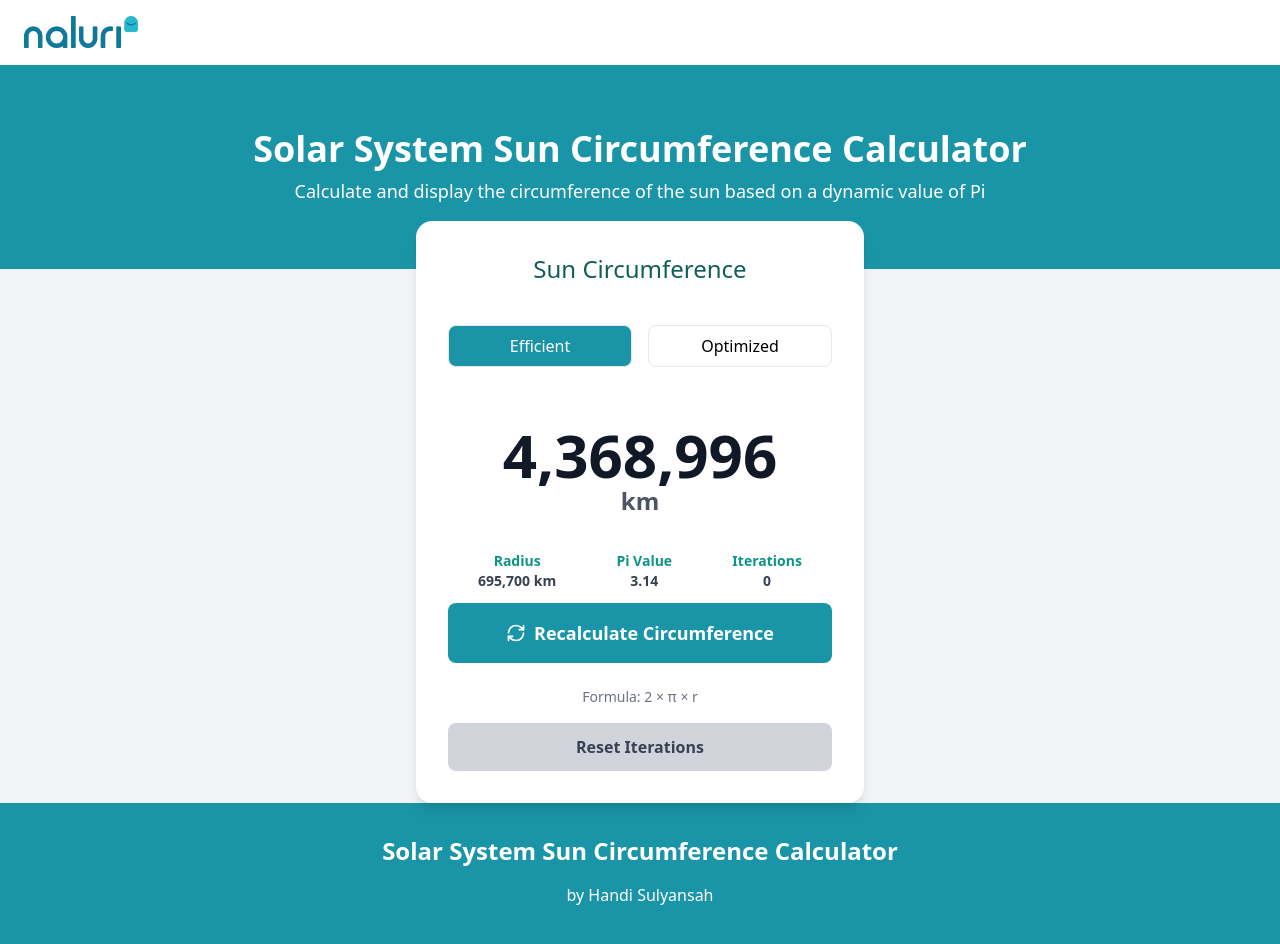
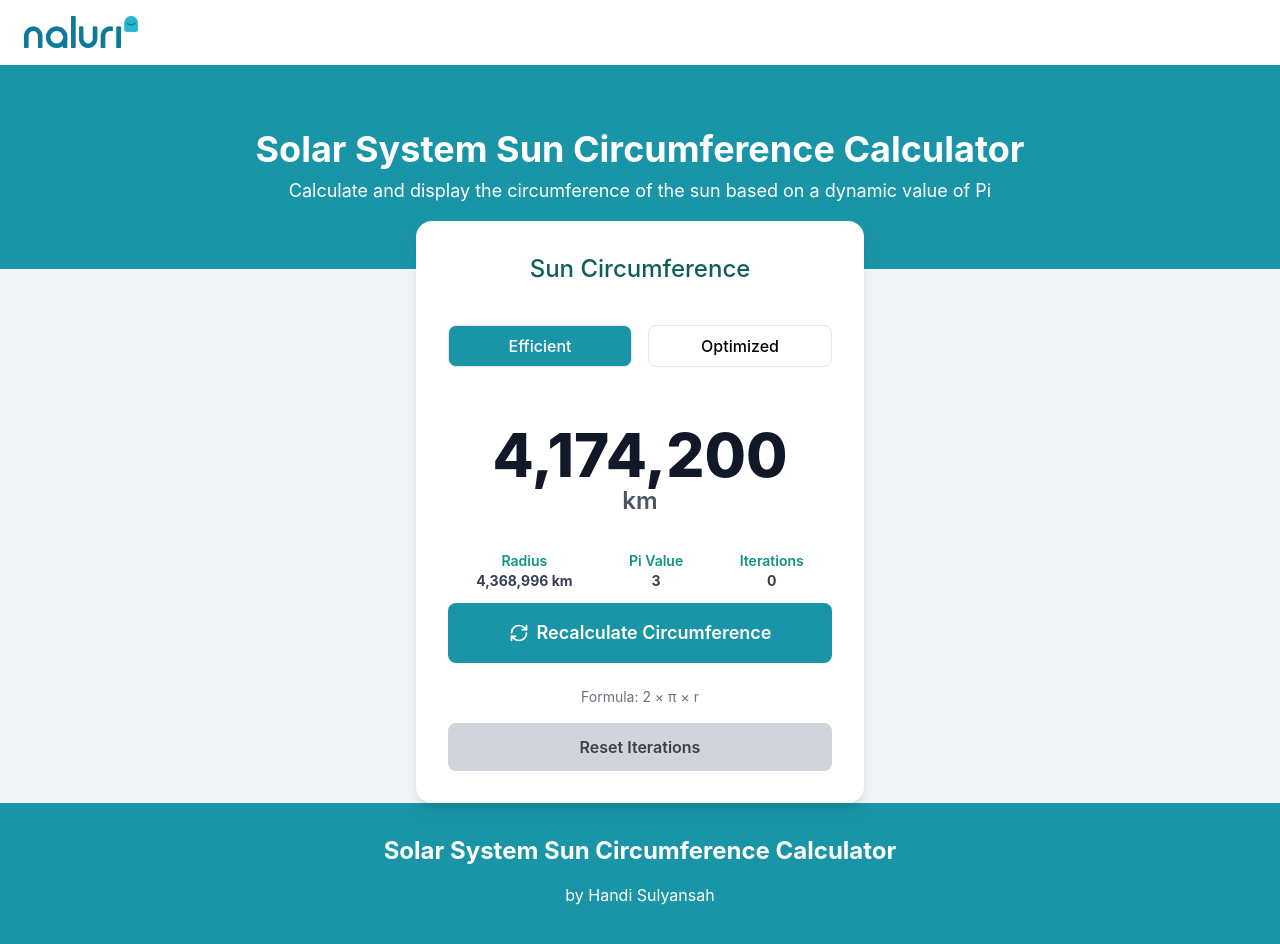
Before and after one commit to ndiyansahh/naluri-space-project, a Next.js app: page / in a window 1280 px wide. Shown: the top 944 px of the page. Built offline with nearby package versions, Linux system fonts and the light colour scheme; no server answers.

Commit message:
pi: dynamic‐load SunCalculator and convert page to server component

```diff
--- a/app/page.tsx
+++ b/app/page.tsx
@@ -1,9 +1,8 @@
-"use client";
-
 import { Navbar } from "@/components/Layout/Navbar";
 import { Section } from "@/components/Layout/Section";
 import { Footer } from "@/components/Layout/Footer";
-import SunCalculator from "@/components/containers/SunCalculator";
+import SunCalculatorLoader from "@/components/containers/SunCalculatorLauder";
+
 
 export default function Home() {
   return (
@@ -11,7 +10,8 @@ export default function Home() {
       <Navbar />
       <Section />
       <div className="flex justify-center -mt-12 px-4 relative z-10">
-        <SunCalculator />
+        <SunCalculatorLoader />
+
       </div>
       <div className="flex-grow"></div>
       <Footer />
--- a/components/containers/SunCalculator.tsx
+++ b/components/containers/SunCalculator.tsx
@@ -3,44 +3,39 @@
 import { useState } from "react";
 import { CircumferenceDisplay } from "@/components/ui/CircumferenceDisplay";
 import { CircumferenceButton } from "@/components/ui/CircumferenceButton";
-import { SUN_RADIUS_KM, PUBLIC_API_KEY } from '@/utils/constants';
+import { useCircumference } from '@/hooks/useCircumference';
 
 export default function SunCalculator() {
   const [toastMessage, setToastMessage] = useState<string>("");
   const [showToast, setShowToast] = useState<boolean>(false);
-  const [piValue, setPiValue] = useState("3.14");
-  const [circumference, setCircumference] = useState<number>(2 * 3.14 * SUN_RADIUS_KM);
-  const [iterations, setIterations] = useState<number>(0);
   const [isLoading, setIsLoading] = useState(false);
   const [mode, setMode] = useState<"efficient" | "optimized">("efficient");
 
-  const radius = SUN_RADIUS_KM;
+  // Custom hook for fetching and caching
+  const { data, mutate, fallbackCircumference } = useCircumference(mode);
+
+  // Derive display values
+  const piValue = data?.pi ?? '—';
+  const iterations = data?.currentIterations ?? 0;
+  const circumference = data?.circumference
+    ? parseFloat(data.circumference)
+    : fallbackCircumference;
+
+  const showToastMessage = (message: string) => {
+    setToastMessage(message);
+    setShowToast(true);
+    setTimeout(() => setShowToast(false), 2500);
+    setTimeout(() => setToastMessage(""), 3000);
+  };
 
   const recalculateCircumference = async () => {
     setIsLoading(true);
     try {
-      const res = await fetch(`/api/circumference?mode=${mode}`, {
-        headers: { 'Authorization': `Bearer ${PUBLIC_API_KEY}` },
-      });
-      if (!res.ok) throw new Error("Failed to fetch");
-      const data = await res.json();
-
-      setPiValue(data.pi);
-      setIterations(data.currentIterations);
-      setCircumference(parseFloat(data.circumference));
-
-      setToastMessage(
-        `Successfully recalculated at iteration ${data.currentIterations}!`
-      );
-      setShowToast(true);
-      setTimeout(() => setShowToast(false), 2500);
-      setTimeout(() => setToastMessage(""), 3000);
+      await mutate();
+      showToastMessage(`Successfully recalculated at iteration ${iterations + 1}!`);
     } catch (err) {
       console.error(err);
-      setToastMessage("Failed to recalculate");
-      setShowToast(true);
-      setTimeout(() => setShowToast(false), 2500);
-      setTimeout(() => setToastMessage(""), 3000);
+      showToastMessage("Failed to recalculate");
     } finally {
       setIsLoading(false);
     }
@@ -49,59 +44,18 @@ export default function SunCalculator() {
   const resetIterations = async () => {
     setIsLoading(true);
     try {
-      const res = await fetch(`
-        /api/circumference?mode=${mode}&reset=true`, {
-        headers: { 'Authorization': `Bearer ${PUBLIC_API_KEY}` },
-      });
-      if (!res.ok) throw new Error("Failed to reset");
-      const data = await res.json();
-
-      setPiValue(data.pi);
-      setIterations(data.currentIterations);
-      setCircumference(parseFloat(data.circumference));
-
-      setToastMessage("Iterations reset to 0");
-      setShowToast(true);
-      setTimeout(() => setShowToast(false), 2500);
-      setTimeout(() => setToastMessage(""), 3000);
+      await mutate(true);
+      showToastMessage("Iterations reset to 0");
     } catch (err) {
       console.error(err);
-      setToastMessage("Failed to reset");
-      setShowToast(true);
-      setTimeout(() => setShowToast(false), 2500);
-      setTimeout(() => setToastMessage(""), 3000);
+      showToastMessage("Failed to reset");
     } finally {
       setIsLoading(false);
     }
   };
 
-  const handleModeChange = async (selectedMode: "efficient" | "optimized") => {
-    setIsLoading(true);
+  const handleModeChange = (selectedMode: "efficient" | "optimized") => {
     setMode(selectedMode);
-
-    try {
-      const resp = await fetch(
-        `/api/circumference?mode=${selectedMode}&debug=true`,
-        {
-          headers: { 'Authorization': `Bearer ${PUBLIC_API_KEY}` },
-        }
-      );
-      if (!resp.ok) throw new Error("Failed to fetch debug");
-      const data = (await resp.json()) as { store: Record<string, { pi: string; precision: number }> };
-
-      const entry = data.store[selectedMode];
-      setPiValue(entry.pi);
-      setIterations(entry.precision);
-      setCircumference(2 * parseFloat(entry.pi) * radius);
-    } catch (err) {
-      console.error(err);
-      setToastMessage("Failed to switch mode");
-      setShowToast(true);
-      setTimeout(() => setShowToast(false), 2500);
-      setTimeout(() => setToastMessage(""), 3000);
-    } finally {
-      setIsLoading(false);
-    }
   };
 
   return (
@@ -153,7 +107,7 @@ export default function SunCalculator() {
         <div className="flex mb-3 w-full justify-around text-gray-700 text-sm">
           <div className="text-center">
             <p className="font-semibold text-teal-600">Radius</p>
-            <p className="font-bold">{radius.toLocaleString()} km</p>
+            <p className="font-bold">{fallbackCircumference.toLocaleString()} km</p>
           </div>
           <div className="text-center max-w-[120px]">
             <p className="font-semibold text-teal-600">Pi Value</p>
--- /dev/null
+++ b/components/containers/SunCalculatorLauder.tsx
@@ -0,0 +1,9 @@
+"use client";
+
+import dynamic from "next/dynamic";
+
+// This small component only exists to do the dynamic import
+export default dynamic(
+  () => import("./SunCalculator"),
+  { ssr: false }
+);
--- /dev/null
+++ b/hooks/useCircumference.ts
@@ -0,0 +1,60 @@
+// hooks/useCircumference.ts
+
+import useSWR from 'swr';
+import { PUBLIC_API_KEY, SUN_RADIUS_KM } from '@/utils/constants';
+
+// fetcher for SWR
+const fetcher = (url: string) =>
+  fetch(url, { headers: { Authorization: `Bearer ${PUBLIC_API_KEY}` } })
+    .then(res => {
+      if (!res.ok) throw new Error('Network error');
+      return res.json();
+    });
+
+interface CircumferenceData {
+  pi: string;
+  currentIterations: number;
+  circumference: string;
+  reset?: boolean;
+}
+
+export function useCircumference(mode: 'efficient' | 'optimized') {
+  const key = `/api/circumference?mode=${mode}&increment=false`;
+
+  const { data, error, mutate } = useSWR<CircumferenceData>(
+    key,
+    fetcher,
+    {
+      dedupingInterval: 60000,
+      revalidateOnFocus: false,
+      onError: err => console.error('useCircumference error:', err),
+    }
+  );
+
+  // fallback circumference when no data yet
+  const fallbackCircumference = 2 * 3.14 * SUN_RADIUS_KM;
+
+  return {
+    data: data
+      ? {
+          pi: data.pi,
+          currentIterations: data.currentIterations,
+          circumference: data.circumference,
+          radius: SUN_RADIUS_KM,
+        }
+      : undefined,
+    error,
+    isLoading: !data && !error,
+    mutate: (reset?: boolean) =>
+      mutate(
+        async () => {
+          const url = reset
+            ? `/api/circumference?mode=${mode}&reset=true`
+            : `/api/circumference?mode=${mode}`;
+          return fetcher(url);
+        },
+        { revalidate: !reset }
+      ),
+    fallbackCircumference,
+  };
+}
--- a/next.config.ts
+++ b/next.config.ts
@@ -6,4 +6,10 @@ const nextConfig: NextConfig = {
   },
 };
 
+const withBundleAnalyzer = require('@next/bundle-analyzer')({
+  enabled: process.env.ANALYZE === 'true',
+});
+module.exports = withBundleAnalyzer({ /* existing config */ });
+
+
 export default nextConfig;
--- a/package.json
+++ b/package.json
@@ -9,16 +9,20 @@
     "lint": "next lint"
   },
   "dependencies": {
+    "big.js": "^7.0.1",
     "decimal.js": "^10.5.0",
     "framer-motion": "^12.9.2",
     "lucide-react": "^0.503.0",
     "next": "15.3.1",
     "react": "^19.0.0",
     "react-dom": "^19.0.0",
+    "swr": "^2.3.3",
     "tailwindcss": "^3.4.1"
   },
   "devDependencies": {
     "@eslint/eslintrc": "^3",
+    "@next/bundle-analyzer": "^15.3.1",
+    "@types/big.js": "^6.2.2",
     "@types/node": "^20",
     "@types/react": "^19",
     "@types/react-dom": "^19",
--- a/pages/api/circumference.ts
+++ b/pages/api/circumference.ts
@@ -1,14 +1,14 @@
 import type { NextApiRequest, NextApiResponse } from 'next';
-import Decimal from 'decimal.js';
+import Big from 'big.js';
 import { calculatePiEfficient } from '@/utils/pi-efficient';
 import { calculatePiOptimized } from '@/utils/pi-optimized';
 import { SUN_RADIUS_KM, API_SECRET_KEY } from '@/utils/constants';
 
-type StoreEntry = { pi: Decimal; precision: number };
+type StoreEntry = { pi: Big; precision: number };
 
 const piStore: Record<'efficient' | 'optimized', StoreEntry> = {
-  efficient:  { pi: new Decimal(3), precision: 0 },
-  optimized: { pi: new Decimal(3), precision: 0 },
+  efficient:  { pi: new Big(3), precision: 0 },
+  optimized: { pi: new Big(3), precision: 0 },
 };
 
 export default function handler(req: NextApiRequest, res: NextApiResponse) {
@@ -46,8 +46,8 @@ export default function handler(req: NextApiRequest, res: NextApiResponse) {
 
   if (reset === 'true') {
     store.precision = 0;
-    store.pi = new Decimal(3);
-    const circumference = store.pi.mul(2).mul(new Decimal(SUN_RADIUS_KM));
+    store.pi = new Big(3);
+    const circumference = store.pi.mul(2).mul(new Big(SUN_RADIUS_KM));
     return res.status(200).json({
       reset: true,
       pi: store.pi.toFixed(store.precision),
@@ -57,7 +57,7 @@ export default function handler(req: NextApiRequest, res: NextApiResponse) {
   }
 
   if (increment === 'false') {
-    const circumference = store.pi.mul(2).mul(new Decimal(SUN_RADIUS_KM));
+    const circumference = store.pi.mul(2).mul(new Big(SUN_RADIUS_KM));
     return res.status(200).json({
       pi: store.pi.toFixed(store.precision),
       currentIterations: store.precision,
@@ -73,14 +73,21 @@ export default function handler(req: NextApiRequest, res: NextApiResponse) {
         ? calculatePiOptimized(store.precision)
         : calculatePiEfficient(store.precision);
 
-    const circumference = store.pi.mul(2).mul(new Decimal(SUN_RADIUS_KM));
+    const circumference = store.pi.mul(2).mul(new Big(SUN_RADIUS_KM));
+
+    res.setHeader(
+      'Cache-Control',
+      's-maxage=60, stale-while-revalidate=300'
+    );
+
+
     return res.status(200).json({
       pi: store.pi.toFixed(store.precision),
       currentIterations: store.precision,
       circumference: circumference.toFixed(2),
       incremented: true,
     });
-  } catch (err: any) {
+  } catch (err: unknown) {
     console.error('[π API] error computing π:', err);
     return res.status(500).json({ error: 'Failed to compute π' });
   }
--- a/tailwind.config.ts
+++ b/tailwind.config.ts
@@ -1,14 +1,28 @@
 import type { Config } from "tailwindcss";
+import defaultTheme from "tailwindcss/defaultTheme";
 
 const config: Config = {
-  content: ["./app/**/*.{js,ts,jsx,tsx}", "./components/**/*.{js,ts,jsx,tsx}"],
+  content: [
+    "./app/**/*.{js,ts,jsx,tsx}",
+    "./components/**/*.{js,ts,jsx,tsx}",
+  ],
+
+  safelist: [
+    { pattern: /^bg-naluri-teal$/ },
+    { pattern: /^text-naluri-teal$/ },
+  ],
+
   theme: {
     extend: {
       colors: {
         "naluri-teal": "#1A95A8",
       },
+      fontFamily: {
+        sans: ["Inter", ...defaultTheme.fontFamily.sans],
+      },
     },
   },
   plugins: [],
 };
+
 export default config;
--- a/tsconfig.json
+++ b/tsconfig.json
@@ -22,6 +22,6 @@
       "@/*": ["./*"]
     }
   },
-  "include": ["next-env.d.ts", "**/*.ts", "**/*.tsx", ".next/types/**/*.ts"],
+  "include": ["next-env.d.ts", "**/*.ts", "**/*.tsx", ".next/types/**/*.ts", "types/bigjs.d.ts"],
   "exclude": ["node_modules"]
 }
--- /dev/null
+++ b/types/bigjs.d.ts
@@ -0,0 +1 @@
+declare module 'big.js';
--- a/utils/pi-efficient.ts
+++ b/utils/pi-efficient.ts
@@ -1,14 +1,15 @@
-import Decimal from 'decimal.js';
+import Big from 'big.js';
 
-export function calculatePiEfficient(iterations: number): Decimal {
-  let pi = new Decimal(0);
-  let divisor = new Decimal(1);
+
+export function calculatePiEfficient(iterations: number): Big {
+  let pi = new Big(0);
+  let divisor = new Big(1);
 
   for (let i = 0; i < iterations; i++) {
     if (i % 2 === 0) {
-      pi = pi.plus(new Decimal(4).div(divisor));
+      pi = pi.plus(new Big(4).div(divisor));
     } else {
-      pi = pi.minus(new Decimal(4).div(divisor));
+      pi = pi.minus(new Big(4).div(divisor));
     }
     divisor = divisor.plus(2);
   }
--- a/utils/pi-optimized.ts
+++ b/utils/pi-optimized.ts
@@ -1,19 +1,38 @@
-import Decimal from 'decimal.js';
+// utils/pi-optimized.ts
+import Big from 'big.js';
 
-export function calculatePiOptimized(digits: number): Decimal {
-  Decimal.set({ precision: digits + 5 });  // extra guard digits
-  const one = new Decimal(1);
-  const arctan = (x: number) => {
-    let sum = new Decimal(0);
+// Machin formula: π = 4*arctan(1/5) − arctan(1/239)
+export function calculatePiOptimized(digits: number): Big {
+  // Atur precision (decimal places) dan rounding mode
+  Big.DP = digits + 2;                // jumlah decimal places
+  Big.RM = Big.roundHalfUp;           // rounding mode
+
+  const one = new Big(1);
+  const pow10 = (n: number) => new Big(10).pow(n);
+
+  function arctan(x: number): Big {
+    // arctan(1/x) series: Σ (-1)^k / ((2k+1) * x^(2k+1))
     let term = one.div(x);
-    let k = 1;
-    while (term.abs().gt(new Decimal(10).pow(-digits))) {
-      sum = sum.plus(term.times((k % 2 ? 1 : -1)));
-      k += 2;
-      term = term.div(x * x).times(new Decimal((k - 2) / k));
+    let sum  = term;
+    let k    = 1;
+    const threshold = pow10(-(digits + 1));
+    const x2 = new Big(x).times(x);
+
+    while (term.abs().gt(threshold)) {
+      // term *= -1 * (2k-1)/(2k+1) / x^2
+      term = term
+        .times(new Big(-(2 * k - 1)).div(2 * k + 1))
+        .div(x2);
+      sum = sum.plus(term);
+      k++;
+      if (k > 10000) break;  // safety cap
     }
+
     return sum;
-  };
-  const pi = arctan(5).times(4).minus(arctan(239)).times(4);
-  return pi;
+  }
+
+  // Hitung π dengan Machin identity
+  const part1 = arctan(5).times(4);
+  const part2 = arctan(239);
+  return part1.minus(part2).times(4);
 }
```
Also changed, not shown: 1 other file (tests, documents, lock files or other folders).
